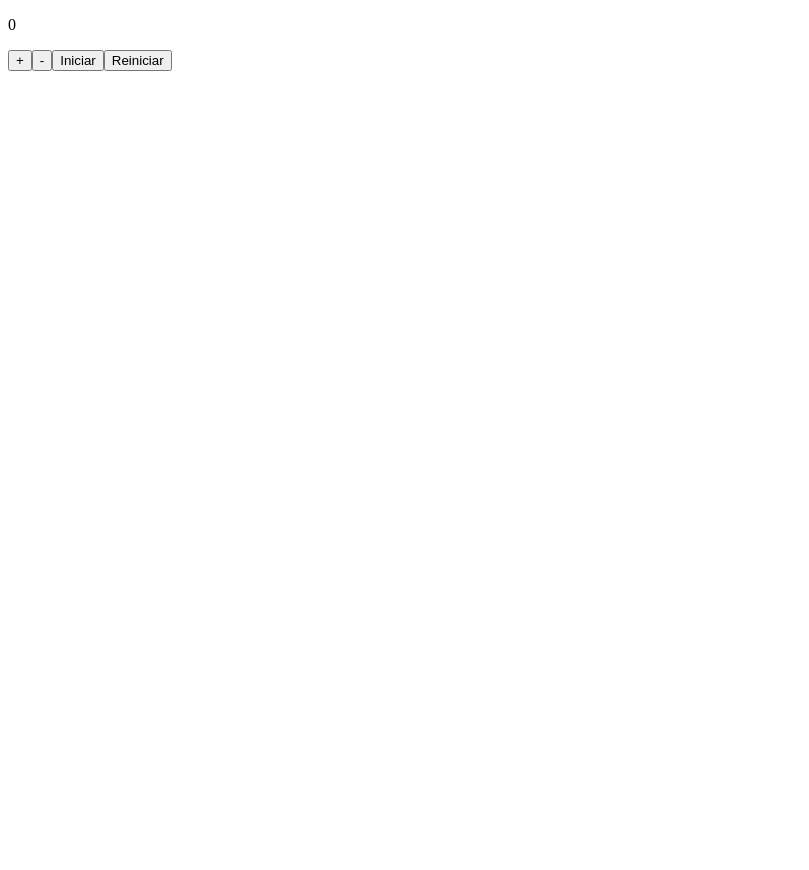
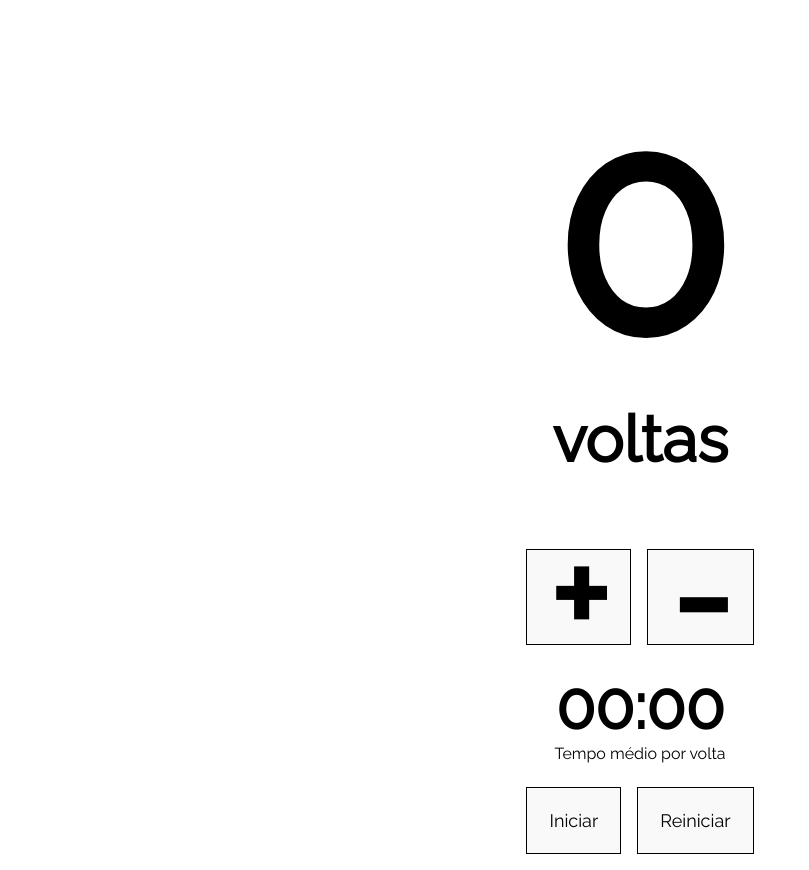
Before and after one commit to carolasilva/react-contador-voltas, a React (Create React App) app: page / in a window 1280 px wide. Shown: the whole page, without its empty margins (0-809 px from the left). Before the commit the page ends 800 px from the top, so only its background shows below. Built offline with nearby package versions, Linux system fonts and the light colour scheme.

Commit message:
CSS adicionado. Projeto concluído

```diff
--- a/src/App.js
+++ b/src/App.js
@@ -1,38 +1,18 @@
 import React, { useState, useEffect } from 'react';
+import './styles.css';
 
-const MostraVoltas = (props) => {
-  return (
-    <p>
-      {props.voltas}<br />
-    </p>
-  );
-}
+import MostraVoltas from './MostraVoltas';
+import MostraTempo from './MostraTempo';
+import Button from './Button';
 
-const MostraTempo = (props) => {
-  const tempo = props.tempo;
-  const minutos = Math.round(tempo / 60);
-  const segundos = tempo % 60;
-  const minutosStr = minutos < 10 ? '0' + minutos : minutos;
-  const segundosStr = segundos < 10 ? '0' + segundos : segundos;
-  return (
-    <p>
-      {`${minutosStr}:${segundosStr}`}<br />
-      Tempo médio por volta
-    </p>
-  );
-}
-
-const Button = (props) => <button onClick={props.onClick}>{props.text}</button>
 
 function App() {
   const [numVoltas, setNumVoltas] = useState(0);
   const [running, setRunning] = useState(false);
   const [tempo, setTempo] = useState(0);
 
-
-
   useEffect(() => {
-    let timer = null;
+    let timer = 0;
 
     if(running) {
       timer = setInterval(() => {
@@ -53,11 +33,14 @@
   }
 
   const increment = () => {
+    if (numVoltas === 0 && !running)
+      toggleRunning();
     setNumVoltas(numVoltas + 1);
   }
 
   const decrement = () => {
-    setNumVoltas(numVoltas - 1);
+    if(numVoltas > 0)
+      setNumVoltas(numVoltas - 1);
   }
 
   const reset = () => {
@@ -65,16 +48,21 @@
     setTempo(0);
   }
 
+  const getTempo = () => {
+    if (!running)
+      return 0;
+    if (numVoltas === 0)
+      return tempo;
+    return Math.round(tempo/numVoltas);
+  }
+
   return (
     <div className='App'>
       <MostraVoltas voltas={numVoltas} />
-      <Button text='+' onClick={increment} />
-      <Button text='-' onClick={decrement} />
-      {
-        numVoltas > 0 &&
-        <MostraTempo tempo={Math.round(tempo/numVoltas)} />
-      }
-      <Button text='Iniciar' onClick={toggleRunning} />
+      <Button text='+' className='bigger' onClick={increment} />
+      <Button text='-' className='bigger' onClick={decrement} />
+      <MostraTempo tempo={getTempo()} />
+      <Button text={ running ? 'Pausar' : 'Iniciar'} onClick={toggleRunning} />
       <Button onClick={reset} text='Reiniciar' />
     </div>
   );
--- /dev/null
+++ b/src/Button.js
@@ -0,0 +1,5 @@
+import React from 'react';
+
+const Button = (props) => <button {...props}>{props.text}</button>
+
+export default Button;
--- /dev/null
+++ b/src/MostraTempo.js
@@ -0,0 +1,17 @@
+import React from 'react';
+
+const MostraTempo = (props) => {
+  const tempo = props.tempo;
+  const minutos = Math.round(tempo / 60);
+  const segundos = tempo % 60;
+  const minutosStr = minutos < 10 ? '0' + minutos : minutos;
+  const segundosStr = segundos < 10 ? '0' + segundos : segundos;
+  return (
+    <p className='tempo'>
+      <span>{`${minutosStr}:${segundosStr}`}</span><br />
+      Tempo médio por volta
+    </p>
+  );
+}
+
+export default MostraTempo;
--- /dev/null
+++ b/src/MostraVoltas.js
@@ -0,0 +1,12 @@
+import React from 'react';
+
+const MostraVoltas = (props) => {
+  return (
+    <p className='voltas'>
+      <span>{props.voltas}</span><br />
+      voltas
+    </p>
+  );
+}
+
+export default MostraVoltas;
--- /dev/null
+++ b/src/styles.css
@@ -0,0 +1,37 @@
+@import url('//fonts.googleapis.com/css2?family=Raleway&display=swap');
+
+* {
+  font-family: 'Raleway', sans-serif;
+  text-align: center;
+  cursor: default;
+}
+
+.voltas {
+  font-weight: bold;
+  font-size: 64px;
+}
+
+.voltas span {
+  font-size: 288px;
+}
+
+button {
+  background-color: #f9f9f9;
+  border: 1px solid black;
+  font-size: 18px;
+  padding: 22px;
+  margin: 8px;
+  cursor: pointer;
+  outline: none;
+}
+
+.tempo span {
+  font-weight: bold;
+  font-size: 64px;
+}
+
+.bigger {
+  font-size: 144px;
+  font-weight: bold;
+  line-height: 50px;
+}
```
